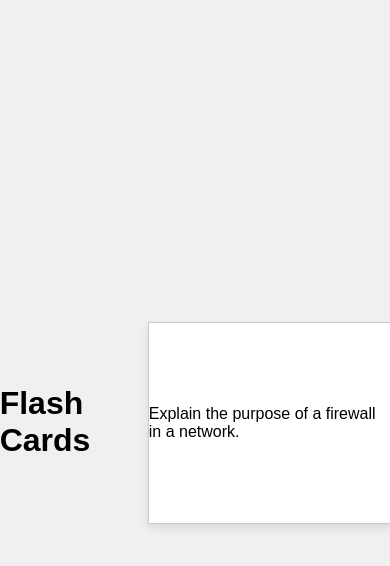
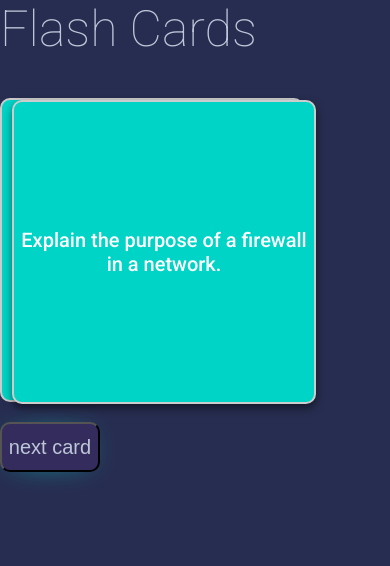
Before and after one commit to LRSORRENTI/flash-cards, a plain HTML site: page index.html in a window 390 px wide. Drawn offline with Linux system fonts and the light colour scheme.

Commit message:
added styling to page, needs media queries

```diff
--- a/index.html
+++ b/index.html
@@ -4,6 +4,12 @@
     <meta charset="UTF-8" />
     <meta name="viewport" content="width=device-width, initial-scale=1.0" />
     <link rel="stylesheet" href="./stylesheets/index.css" />
+    <link rel="preconnect" href="https://fonts.googleapis.com" />
+    <link rel="preconnect" href="https://fonts.gstatic.com" crossorigin />
+    <link
+      href="https://fonts.googleapis.com/css2?family=Roboto:ital,wght@0,100;0,300;0,400;0,500;0,700;0,900;1,100;1,300;1,400;1,500;1,700;1,900&display=swap"
+      rel="stylesheet"
+    />
     <title>Flash Cards</title>
   </head>
   <body>
@@ -12,6 +18,7 @@
       <div class="card-side front">Question will go here</div>
       <div class="card-side back">Answer will go here</div>
     </div>
+    <button id="nextButton" style="margin-top: 20px">Next Card</button>
     <script src="./javascript/index.js"></script>
   </body>
 </html>
--- a/javascript/index.js
+++ b/javascript/index.js
@@ -155,13 +155,18 @@ document.addEventListener('DOMContentLoaded', function () {
     const flashcardElement = document.getElementById('flashcard');
     const front = flashcardElement.querySelector('.front');
     const back = flashcardElement.querySelector('.back');
+    const nextButton = document.getElementById('nextButton');
     function loadRandomFlashcard() {
         const randomFlashcard = getRandomFlashcard();
         front.textContent = randomFlashcard.question;
         back.textContent = randomFlashcard.answer;
+        flashcardElement.classList.remove('flip');
     }
     flashcardElement.addEventListener('click', function () {
         flashcardElement.classList.toggle('flip');
+    });
+    nextButton.addEventListener('click', function () {
+        loadRandomFlashcard();
     });
     loadRandomFlashcard();
 });
--- a/stylesheets/index.css
+++ b/stylesheets/index.css
@@ -1,26 +1,51 @@
+/*
+Midnight Solar Color Pallette
+*/
+
+:root {
+  --cream: #fffff0;
+  --bluedream: #00d4c6;
+  --sunburst: #d4af37;
+  --navy: #020035;
+  --darknavy: #000328;
+  --blacknavy: #10102c;
+  --purple: #342c5c;
+  --slate: #67647d;
+  --blueindigo: #272d50;
+  --lightgrey: #bdc7d8;
+}
+
 * {
   margin: 0;
   padding: 0;
 }
 
-/* styles.css */
-body, html {
-    height: 100%;
-    display: flex;
-    justify-content: center;
-    align-items: center;
-    background: #f0f0f0;
-    font-family: Arial, sans-serif;
+body {
+  background-color: var(--blueindigo);
+}
+
+h1 {
+  color: var(--lightgrey);
+  font-family: "Roboto", sans-serif;
+  font-weight: 200;
+  font-size: 50px;
+  margin-bottom: 40px;
 }
 
 .flashcard {
+  border-radius: 10px;
   width: 300px;
-    height: 200px;
+  height: 300px;
   perspective: 1000px;
   cursor: pointer;
+  background-color: var(--bluedream);
+  border: 2px solid #ccc;
 }
 
 .card-side {
+  font-family: "Roboto", sans-serif;
+  font-weight: 500;
+  border-radius: 10px;
   width: 100%;
   height: 100%;
   position: absolute;
@@ -28,10 +53,14 @@ body, html {
   display: flex;
   justify-content: center;
   align-items: center;
-    border: 1px solid #ccc;
-    background: white;
-    box-shadow: 0 4px 8px rgba(0,0,0,0.1);
+  border: 2px solid #ccc;
+  background: var(--bluedream);
+  box-shadow: 0 4px 8px rgba(0, 0, 0, 0.5);
   transition: transform 0.6s;
+  color: #ffff;
+  margin-left: 10px;
+  text-align: center;
+  font-size: 20px;
 }
 
 .front {
@@ -49,3 +78,23 @@ body, html {
 .flashcard.flip .back {
   transform: rotateY(0deg);
 }
+
+button {
+  background-color: var(--purple);
+  color: var(--lightgrey);
+  width: 100px;
+  height: 50px;
+  font-size: 20px;
+  font-weight: lighter;
+  text-transform: lowercase;
+  border-radius: 10px;
+  box-shadow: var(--bluedream) 0px 2px 30px -15px;
+  transition: 0.3s ease-in-out;
+}
+
+button:hover {
+  box-shadow: none;
+  cursor: pointer;
+  transition: 0.3s ease-in-out;
+  color: var(--bluedream);
+}
```
Also changed, not shown: 1 other file. Lines whose indentation alone changed are shown as unchanged.
